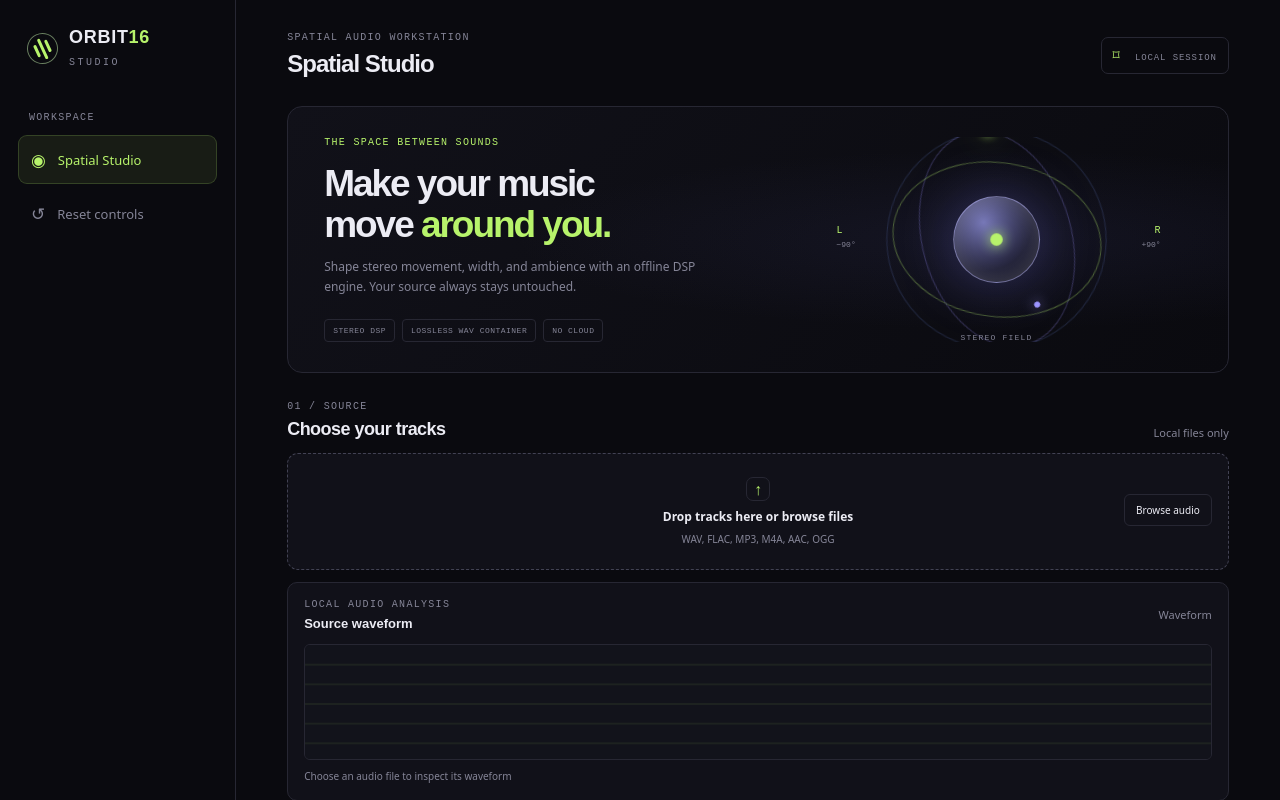
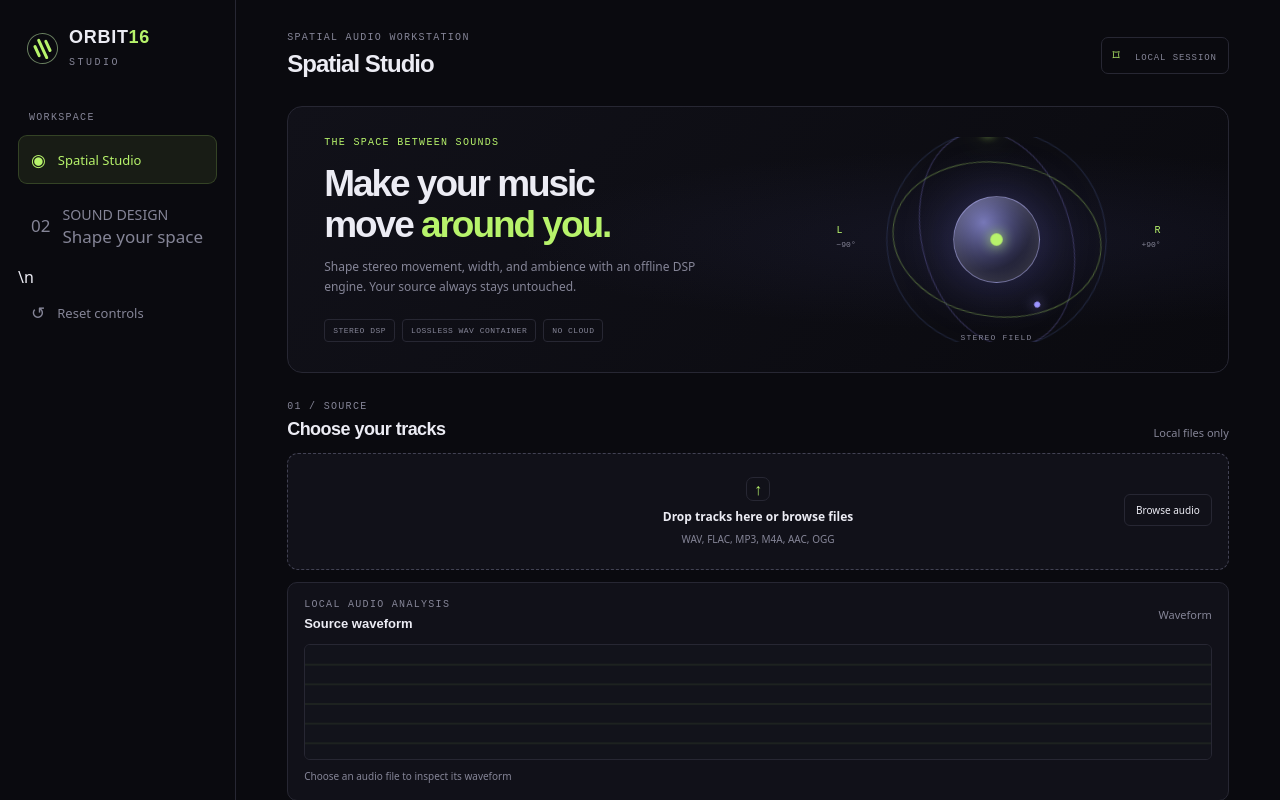
Before and after one commit to akash098p/Orbit16, a React (Vite) app in the folder frontend/: page / in a window 1280 px wide. Shown: the top 800 px of the page. Built offline with nearby package versions, Linux system fonts and the light colour scheme.

Commit message:
Add Sound Design navigation to sidebar

```diff
--- a/frontend/src/App.tsx
+++ b/frontend/src/App.tsx
@@ -404,7 +404,7 @@ export default function App() {
       <div className="brand"><div className="brand-mark" aria-hidden="true"><span/><span/><span/></div><div><strong>ORBIT<span>16</span></strong><small>STUDIO</small></div></div>
       <div className="side-section-label">WORKSPACE</div>
       <button className="side-link active" type="button"><span>◉</span> Spatial Studio</button>
-      <button className="side-link" type="button" onClick={resetSettings}><span>↺</span> Reset controls</button>
+      <button className="side-link" type="button" onClick={() => document.getElementById("sound-design")?.scrollIntoView({ behavior: "smooth", block: "start" })}><span>02</span><span><small>SOUND DESIGN</small><br/>Shape your space</span></button>\n      <button className="side-link" type="button" onClick={resetSettings}><span>↺</span> Reset controls</button>
       <div className="sidebar-bottom"><div className="offline-pill"><i/> OFFLINE ENGINE</div><p>Audio stays on your device. No cloud processing.</p><label className="theme-select">Appearance<select value={theme} onChange={e => setTheme(e.target.value)}><option value="dark">Midnight</option><option value="light">Light</option></select></label><div className="version">PHASE 2 · WORKFLOW</div></div>
     </aside>
     <main className="main-content">
@@ -417,7 +417,7 @@ export default function App() {
       <LiveAudition file={activeFile} settings={settings} mode={liveMode} onModeChange={setLiveMode} onExportChange={setLiveExport}/>
       {activeFile && <section className="preview-panel"><div><div className="eyebrow">BEFORE / SOURCE</div><h3>Listen to original</h3></div><SourcePreview file={activeFile}/></section>}
       <section className="analysis-panel"><div className="analysis-head"><div><div className="eyebrow">SOURCE DIAGNOSTICS</div><h3>Listen with numbers</h3><p>Integrated loudness, estimated true peak, stereo correlation and mono fold-down compatibility.</p></div><button className="secondary-button" type="button" onClick={analyzeSource} disabled={!activeFile || analyzing}>{analyzing ? "Analysing…" : "Analyse source"}</button></div>{analysis && <div className="metrics-grid"><div className="metric"><span>INTEGRATED LOUDNESS</span><strong>{analysis.metrics.integrated_lufs == null ? "—" : `${analysis.metrics.integrated_lufs.toFixed(1)} LUFS`}</strong></div><div className="metric"><span>EST. TRUE PEAK</span><strong>{analysis.metrics.true_peak_dbtp == null ? "—" : `${analysis.metrics.true_peak_dbtp.toFixed(1)} dBTP`}</strong></div><div className="metric"><span>STEREO CORRELATION</span><strong>{analysis.metrics.stereo_correlation == null ? "—" : analysis.metrics.stereo_correlation.toFixed(2)}</strong></div><div className="metric"><span>MONO FOLD-DOWN</span><strong>{analysis.metrics.mono_fold_down_db == null ? "—" : `${analysis.metrics.mono_fold_down_db.toFixed(1)} dB`}</strong></div></div>}{analysis && <p className="analysis-note">{analysis.duration_seconds.toFixed(1)} sec · {analysis.sample_rate.toLocaleString()} Hz · {analysis.channels} source channel(s). Metrics are measurements, not a quality score.</p>}</section>
-      <div className="section-heading effects-heading"><div><div className="eyebrow">02 / SOUND DESIGN</div><h3>Shape your space</h3></div><button className="reset-button" type="button" onClick={resetSettings}>↺ Reset</button></div>
+      <div id="sound-design" className="section-heading effects-heading"><div><div className="eyebrow">02 / SOUND DESIGN</div><h3>Shape your space</h3></div><button className="reset-button" type="button" onClick={resetSettings}>↺ Reset</button></div>
       <section className="preset-panel"><div className="preset-load"><label>Load preset<select value={selectedPreset} onChange={e => loadPreset(e.target.value)}><option value="">Choose a sound profile…</option>{presets.map(p => <option key={p.name} value={p.name}>{p.name}{p.builtin ? " · built-in" : ""}</option>)}</select></label><button className="text-button" type="button" onClick={deletePreset} disabled={!selectedPreset || !!presets.find(p => p.name === selectedPreset)?.builtin}>Delete saved</button></div><div className="preset-save"><input aria-label="Preset name" placeholder="Name your preset" value={presetName} maxLength={40} onChange={e => setPresetName(e.target.value)} onKeyDown={e => { if (e.key === "Enter") savePreset(); }}/><button type="button" className="secondary-button" onClick={savePreset}>Save current settings</button></div><p>Presets and controls are saved in this browser on this device.</p></section>
       <section className="effect-bypasses" aria-label="Effect enable switches"><label><input type="checkbox" checked={settings.movement_enabled} onChange={() => toggleEffect("movement_enabled")}/> Orbit movement</label><label><input type="checkbox" checked={settings.width_enabled} onChange={() => toggleEffect("width_enabled")}/> Stereo width</label><label><input type="checkbox" checked={settings.reverb_enabled} onChange={() => toggleEffect("reverb_enabled")}/> Room reverb</label></section>
       <section className="controls-grid">
```
